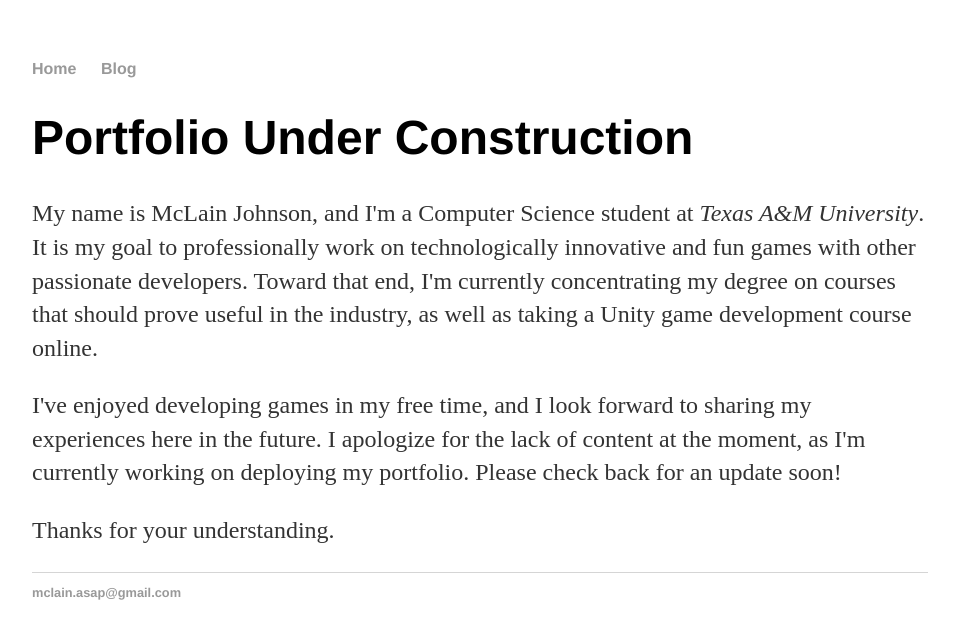
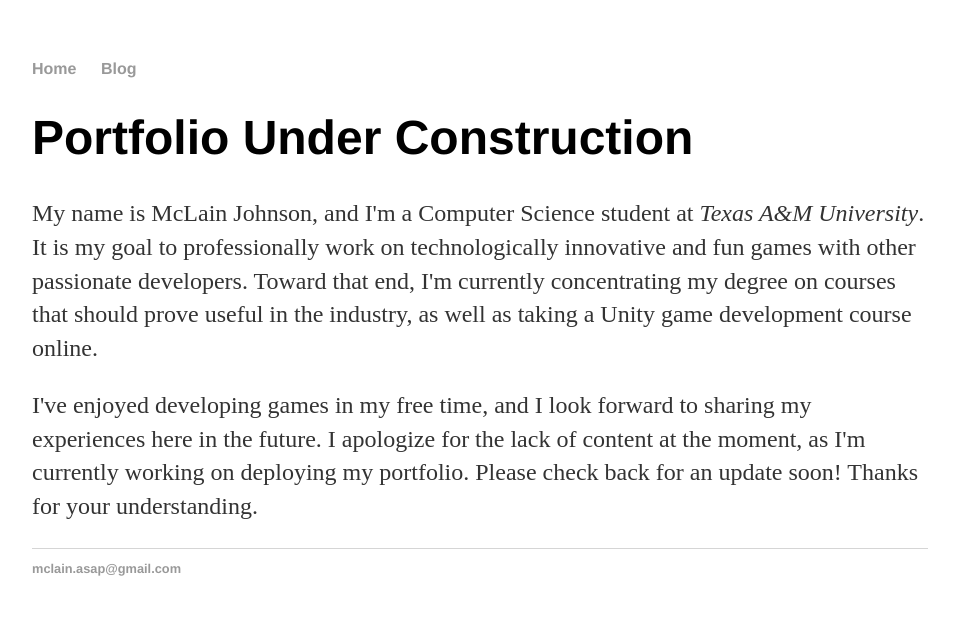
Before and after one commit to mclainj/mclainj.github.io, a Jekyll site: the page built from index.html, in a window 1280 px wide. Shown: the top 639 px of the page, without its empty margins (160-1114 px from the left). Built offline with Jekyll 4.4.1, drawn with Linux system fonts in a browser that asks for light colours.

```diff
--- a/index.html
+++ b/index.html
@@ -8,6 +8,5 @@ title: McLain Johnson
 		It is my goal to professionally work on technologically innovative and fun games with other passionate developers. Toward that end, I'm currently concentrating my degree on courses that should prove useful in the industry,
 		 as well as taking a Unity game development course online. </p>
 	<p>I've enjoyed developing games in my free time, and I look forward to sharing my experiences here in the future.
-		I apologize for the lack of content at the moment, as I'm currently working on deploying my portfolio. Please check back for an update soon!</p>
-	<p>Thanks for your understanding.</p>
+		I apologize for the lack of content at the moment, as I'm currently working on deploying my portfolio. Please check back for an update soon! Thanks for your understanding.</p>
 </div><!-- /.blurb -->
```
